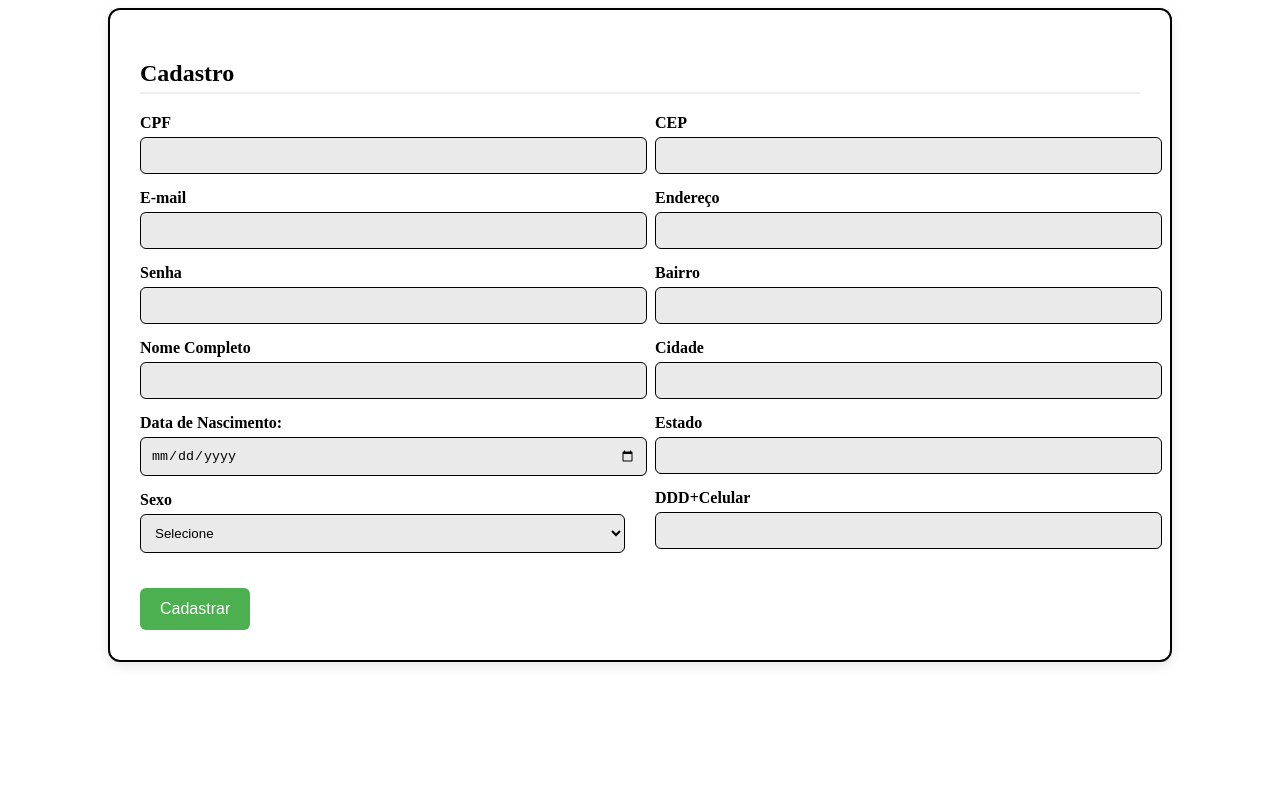
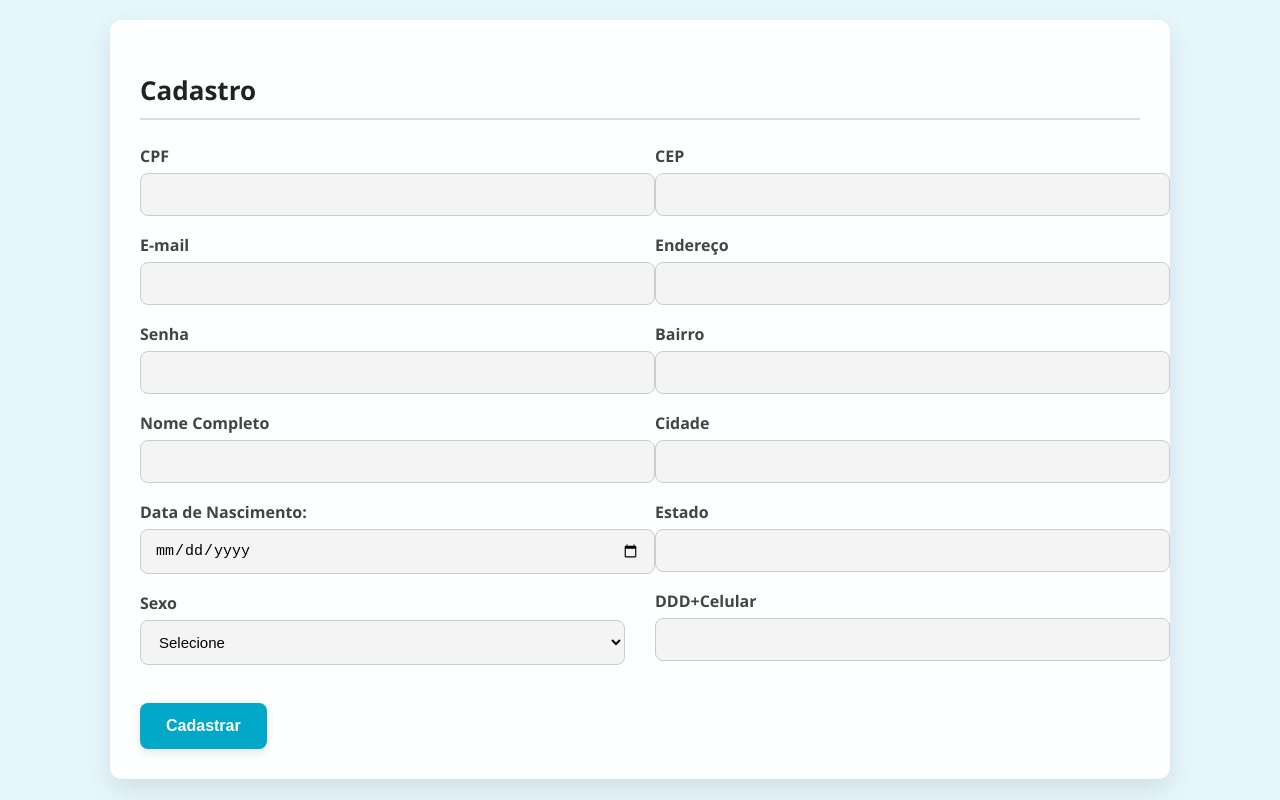
Before and after one commit to milenyv/formulario, a plain HTML site: page index.html in a window 1280 px wide. Drawn offline with nearby package versions, Linux system fonts and the light colour scheme.

Commit message:
Estilização

```diff
--- a/index.html
+++ b/index.html
@@ -3,7 +3,7 @@
 
 <head>
   <meta charset="UTF-8">
-  <title>Cadastro em 2 colunas</title>
+  <title>Cadastro</title>
   <link rel="stylesheet" href="style.css">
   <script src="https://cdnjs.cloudflare.com/ajax/libs/jquery/3.6.4/jquery.min.js"></script>
 </head>
--- a/style.css
+++ b/style.css
@@ -1,61 +1,93 @@
+body {
+  background-color: #e6f7fb; /* Azul claro elegante e sólido */
+  font-family: 'Segoe UI', Tahoma, Geneva, Verdana, sans-serif;
+  margin: 0;
+  padding: 20px;
+}
 
 .containerform {
   max-width: 1000px;
   margin: auto;
-      background: white;
-      color: black;
+  background: rgba(255, 255, 255, 0.95);
+  color: #333;
   padding: 30px;
   border-radius: 12px;
-      box-shadow: 0 4px 12px rgba(0,0,0,0.1);
-      border: solid 2px black;
+  box-shadow: 0 10px 25px rgba(0, 0, 0, 0.1);
 }
+
 h2 {
+  font-size: 26px;
+  color: #222;
+  border-bottom: 2px solid #ddd;
+  padding-bottom: 10px;
+  margin-bottom: 25px;
+}
 
-      border-bottom: 2px solid #eee;
-      padding-bottom: 5px;
-      margin-bottom: 20px;
-    }
 .form-columns {
   display: flex;
   gap: 30px;
   flex-wrap: wrap;
 }
+
 .columnform {
   flex: 1;
   min-width: 300px;
 }
+
 .form-group {
-      margin-bottom: 15px;
+  margin-bottom: 18px;
 }
+
 .form-group label {
-      font-weight: bold;
+  font-weight: 600;
   display: block;
-      margin-bottom: 5px;
+  margin-bottom: 6px;
+  color: #444;
+}
 
+.form-group input,
+.form-group select {
+  width: 100%;
+  padding: 12px 14px;
+  border: 1px solid #ccc;
+  border-radius: 8px;
+  background-color: #f4f4f4;
+  font-size: 15px;
+  transition: 0.2s ease-in-out;
 }
-    .form-group input, .form-group select {
-      width: 100%;
-      padding: 10px;
-      border: 1px solid black;
-      border-radius: 6px;
-      background-color: #EBEAEB;
+
+.form-group input:focus,
+.form-group select:focus {
+  border-color: #02a8c7;
+  outline: none;
+  background-color: #fff;
+  box-shadow: 0 0 0 3px rgba(2, 168, 199, 0.1);
 }
+
 button {
-      background-color: #4CAF50;
+  background: #02a8c7;
   color: white;
-      padding: 12px 20px;
+  padding: 14px 26px;
   border: none;
-      border-radius: 6px;
+  border-radius: 8px;
   cursor: pointer;
   font-size: 16px;
+  font-weight: 600;
+  box-shadow: 0 4px 10px rgba(0, 0, 0, 0.1);
+  transition: background 0.3s ease;
   margin-top: 20px;
 }
+
 button:hover {
-      background-color: #45a049;
+  background: #0289b8;
 }
 
 @media (max-width: 768px) {
   .form-columns {
     flex-direction: column;
   }
+
+  .containerform {
+    padding: 25px 20px;
   }
+}
```
Lines whose indentation alone changed are shown as unchanged.
